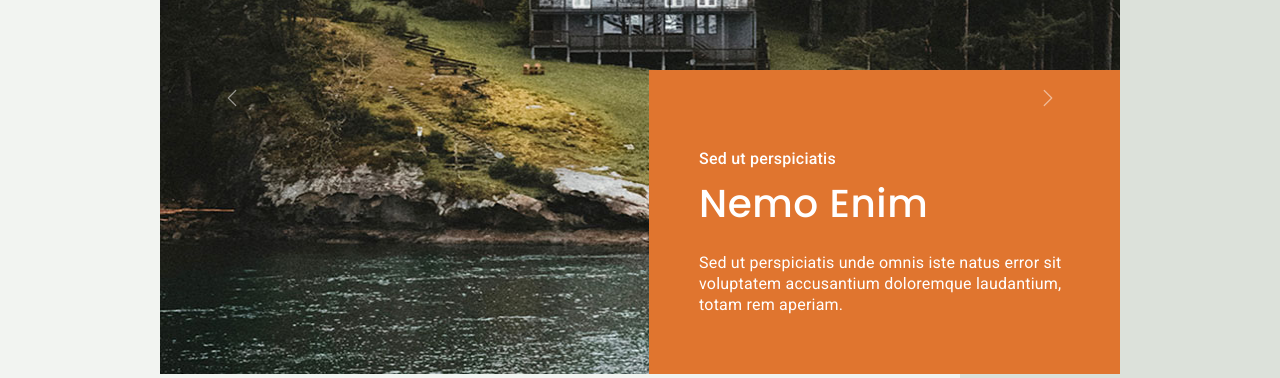
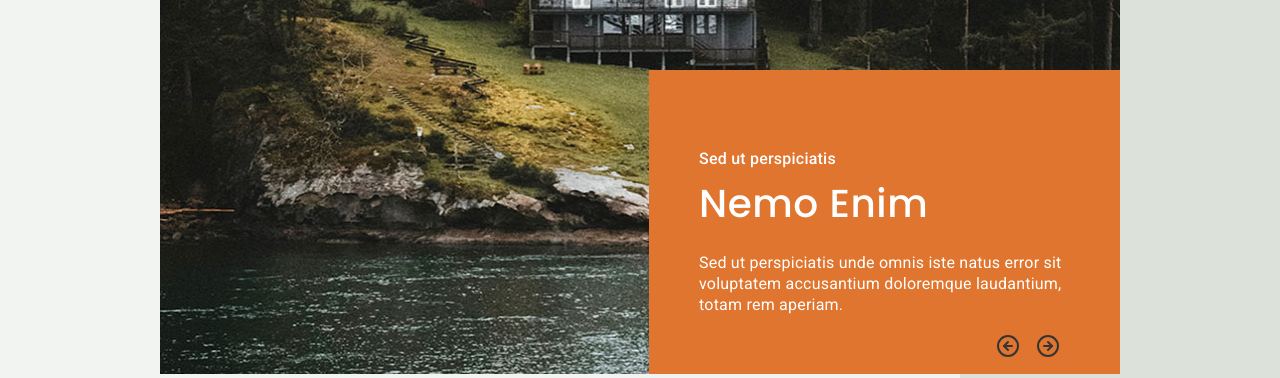
Before and after one commit to Emmago13/25Watts, a React (Create React App) app in the folder my-app/: page / in a window 1280 px wide. Shown: the part 1902-2280 px from the top of the page. Built offline with nearby package versions, Linux system fonts and the light colour scheme.

Commit message:
Products carousel finished

```diff
--- a/my-app/src/App.js
+++ b/my-app/src/App.js
@@ -2,8 +2,7 @@ import './App.scss';
 import Header from "./components/header/Header.js";
 import Hero from './components/hero/Hero.js';
 import About from './components/about/About.js';
-// import Products from './components/products/Products.js';
-import Products2 from './components/products2/Products2.js';
+import Products from './components/products/Products.js';
 import Services from './components/services/Services.js';
 import Contact from './components/contact/Contact.js';
 import Footer from './components/footer/Footer.js';
@@ -14,7 +13,7 @@ function App() {
       <Header />
       <Hero />
       <About />
-      <Products2 />
+      <Products />
       <Services />
       <Contact />
       <Footer />
--- a/my-app/src/components/products/Products.js
+++ b/my-app/src/components/products/Products.js
@@ -1,33 +1,40 @@
 import React from 'react';
-import LeftCircle from '../../assets/img/Iconfeather-arrow-left-circle.svg';
-import RightCircle from '../../assets/img/Iconfeather-arrow-right-circle.svg';
-
-
+import Carousel from 'react-bootstrap/Carousel';
+import ProductsImg from '../../assets/img/section3-image.png';
 
 const Products = () =>{
     return(
         <section id="products" className="section2__products">
-            <div className="section2__div--fondo2">
-                <div className="section2__div--fondo3">
+            <Carousel indicators={false} interval={null}>
+                <Carousel.Item>
+                  <img
+                    src={ProductsImg}
+                    alt="First slide"
+                  />
+                  <Carousel.Caption>
                     <h3 className="section2__h3">Sed ut perspiciatis</h3>
                     <h2 className="section2__h2">Nemo Enim</h2>
                     <p className="section2__p">
                         Sed ut perspiciatis unde omnis iste natus error sit voluptatem accusantium doloremque laudantium, totam rem aperiam.
                     </p>
-                    <div className="section2__div--img">
-                        <a href="javascript">
-                            <img src={LeftCircle} alt="Left Circle" />
-                        </a>
-                        <a href="javascript">
-                            <img src={RightCircle} alt="Right Circle" />
-                        </a>
-                    </div>
-                </div>
-            </div>
+                  </Carousel.Caption>
+                </Carousel.Item>
+                <Carousel.Item>
+                  <img
+                    src={ProductsImg}
+                    alt="Second slide"
+                  />
+                  <Carousel.Caption>
+                    <h3 className="section2__h3">At vero eos et accusam</h3>
+                    <h2 className="section2__h2">Sanctus Dolor</h2>
+                    <p className="section2__p">
+                        At vero eos et accusam etjusto duo dolores et ea rebum, stet clita kasd gubergren, sea takimata sanctus dolor sit amet.
+                    </p>
+                  </Carousel.Caption>
+                </Carousel.Item>
+            </Carousel>
         </section>
     )
 }
 
-
-
 export default Products;
--- a/my-app/src/components/products/Products.scss
+++ b/my-app/src/components/products/Products.scss
@@ -5,27 +5,49 @@
     flex-direction: column;
     justify-content: center;
     @include breakpoint("lg-desktop"){
-        padding: 3.7rem 15rem;
+        padding: 3.7rem 16rem;
     }
-
-    .section2__div--fondo2{
-        @extend .container;
-        background-image: url(../../assets/img/section3-image.png);
+    .carousel{
+        img{
+            // @extend .container;
             height: 55.2rem;
+            width: 100%;
             background-size: cover;
             background-repeat: no-repeat;
             position: relative;
         }
-    .section2__div--fondo3{
+        .carousel-control-next,.carousel-control-prev{
+            top: 90%;
+            bottom: 0;
+            right: 0;
+            opacity: 1;
+        }
+        .carousel-control-prev{
+            right: 4rem;
+            left: auto;
+            padding: 2px;
+        }
+        .carousel-control-prev-icon,.carousel-control-next-icon{
+            width: 2.2rem;
+            height: 2.2rem;
+        }
+        .carousel-control-next-icon{
+            background: url(../../assets/img/Iconfeather-arrow-right-circle.svg);
+        }
+        .carousel-control-prev-icon{
+            background: url(../../assets/img/Iconfeather-arrow-left-circle.svg);
+        }
+        .carousel-caption{
             background-color: $color-secondary;
             position: absolute;
+            left: auto;
             right: 0;
             bottom: 0;
             width: 47.1rem;
             height: 30.4rem;
+            text-align: left;
             @include breakpoint("mobile"){
                 width: 100%;
-        }
             }
             h3{
                 font-family: $font-secondary;
@@ -61,12 +83,6 @@
                 color: $color-primary;
                 margin: 1.9rem 4.9rem 0 5rem;
             }
-    .section2__div--img{
-        display: flex;
-        justify-content: flex-end;
-        padding: 2rem 4.9rem;
-    }
-    img{
-        padding: 4px;
         }
     }
+}
--- a/my-app/src/components/products2/Products2.js
+++ /dev/null
@@ -1,42 +0,0 @@
-import React from 'react';
-import Carousel from 'react-bootstrap/Carousel';
-import ProductsImg from '../../assets/img/section3-image.png';
-// import LeftCircle from '../../assets/img/Iconfeather-arrow-left-circle.svg';
-// import RightCircle from '../../assets/img/Iconfeather-arrow-right-circle.svg';
-
-const Products2 = () =>{
-    return(
-        <section id="products" className="section2__products">
-            <Carousel indicators={false} autoPlay={false}>
-                <Carousel.Item>
-                  <img
-                    src={ProductsImg}
-                    alt="First slide"
-                  />
-                  <Carousel.Caption>
-                    <h3 className="section2__h3">Sed ut perspiciatis</h3>
-                    <h2 className="section2__h2">Nemo Enim</h2>
-                    <p className="section2__p">
-                        Sed ut perspiciatis unde omnis iste natus error sit voluptatem accusantium doloremque laudantium, totam rem aperiam.
-                    </p>
-                  </Carousel.Caption>
-                </Carousel.Item>
-                <Carousel.Item>
-                  <img
-                    src={ProductsImg}
-                    alt="Second slide"
-                  />
-                  <Carousel.Caption>
-                    <h3 className="section2__h3">Sed ut perspiciatis</h3>
-                    <h2 className="section2__h2">Nemo Enim</h2>
-                    <p className="section2__p">
-                        Sed ut perspiciatis unde omnis iste natus error sit voluptatem accusantium doloremque laudantium, totam rem aperiam.
-                    </p>
-                  </Carousel.Caption>
-                </Carousel.Item>
-            </Carousel>
-        </section>
-    )
-}
-
-export default Products2;
--- a/my-app/src/components/products2/Products2.scss
+++ /dev/null
@@ -1,67 +0,0 @@
-.section2__products{
-    @extend .section;
-    background: linear-gradient(90deg, $color-quarternary 75%, $color-terciary 25%);
-    display: flex;
-    flex-direction: column;
-    justify-content: center;
-    @include breakpoint("lg-desktop"){
-        padding: 3.7rem 16rem;
-    }
-    .carousel{
-        img{
-            // @extend .container;
-            height: 55.2rem;
-            width: 100%;
-            background-size: cover;
-            background-repeat: no-repeat;
-            position: relative;
-        }
-        .carousel-caption{
-            background-color: $color-secondary;
-            position: absolute;
-            left: auto;
-            right: 0;
-            bottom: 0;
-            width: 47.1rem;
-            height: 30.4rem;
-            text-align: left;
-            @include breakpoint("mobile"){
-                width: 100%;
-            }
-            h3{
-                font-family: $font-secondary;
-                color: $color-primary;
-                font-weight: $font-medium;
-                font-size: 1.6rem;
-                letter-spacing: 0.22px;
-                line-height: 21px;
-                padding-top: 6.5rem;
-                margin-left: 5rem;
-                @include breakpoint("mobile"){
-                    padding-top: 4.5rem;
-                }
-            }
-            h2{
-                font-family: $font-primary;
-                font-weight: $font-medium;
-                color: $color-primary;
-                font-size: 3.9rem;
-                letter-spacing: 0.55px;
-                line-height: 59px;
-                margin-left: 5rem;
-                @include breakpoint("mobile"){
-                    font-size: 3.4rem;
-                }
-            }
-            p{
-                font-family: $font-terciary;
-                font-weight: $font-regular;
-                font-size: 1.6rem;
-                letter-spacing: 0.22px;
-                line-height: 2.1rem;
-                color: $color-primary;
-                margin: 1.9rem 4.9rem 0 5rem;
-            }
-        }
-    }
-}
--- a/my-app/src/scss/main.scss
+++ b/my-app/src/scss/main.scss
@@ -1,18 +1,18 @@
+//fonts
 @import url('https://fonts.googleapis.com/css2?family=Roboto:wght@400;500&display=swap');
 @import url('https://fonts.googleapis.com/css2?family=Poppins:wght@500;600&display=swap');
-
+//variables
 @import './variables';
-
+//mixins
 @import './mixins';
-
+//default
 @import './default';
 
 //components
 @import '../components/header/Header.scss';
 @import '../components/hero/Hero.scss';
 @import '../components/about/About.scss';
-// @import '../components/products/Products.scss';
-@import '../components/products2/Products2.scss';
+@import '../components/products/Products.scss';
 @import '../components/services/Services.scss';
 @import '../components/contact/Contact.scss';
 @import '../components/footer/Footer.scss';
```
Lines whose indentation alone changed are shown as unchanged.
